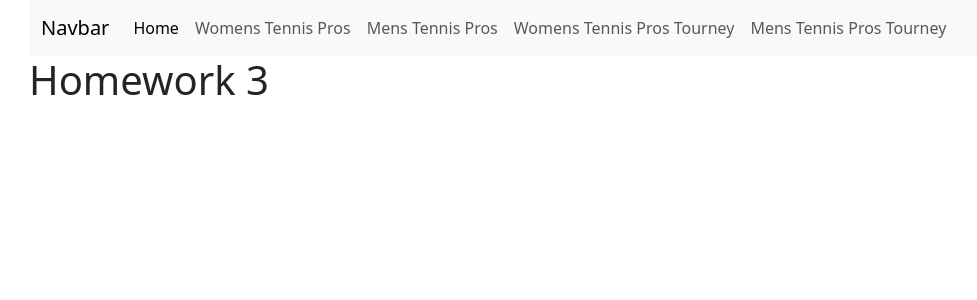
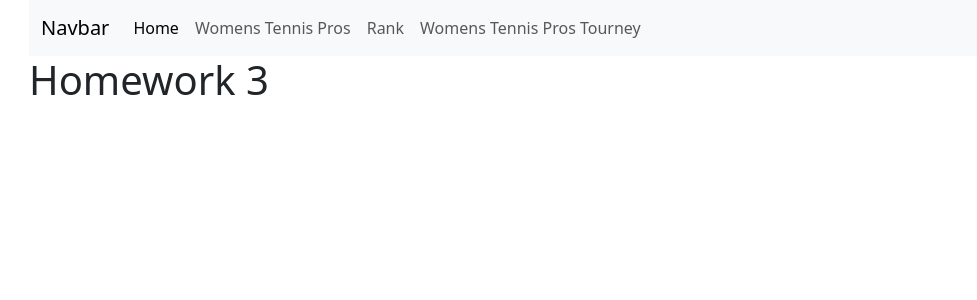
Before and after one commit to chloeprowse/finalproject, a PHP site: page / in a window 1280 px wide. Shown: the top 300 px of the page, without its empty margins (53-1030 px from the left). Run offline with PHP 8.4, Linux system fonts and the light colour scheme.

Commit message:
Update view-header.php

```diff
--- a/view-header.php
+++ b/view-header.php
@@ -23,13 +23,10 @@
           <a class="nav-link" href="wtennispros.php">Womens Tennis Pros</a>
         </li>
         <li class="nav-item">
-          <a class="nav-link" href="mtennispros.php">Mens Tennis Pros</a>
+          <a class="nav-link" href="rank.php">Rank</a>
         </li>
         <li class="nav-item">
           <a class="nav-link" href="wtennispros-with-tourney.php">Womens Tennis Pros Tourney</a>
-        </li>
-        <li class="nav-item">
-          <a class="nav-link" href="mtennispros-with-tourney.php">Mens Tennis Pros Tourney</a>
         </li>
       </ul>
     </div>
```
